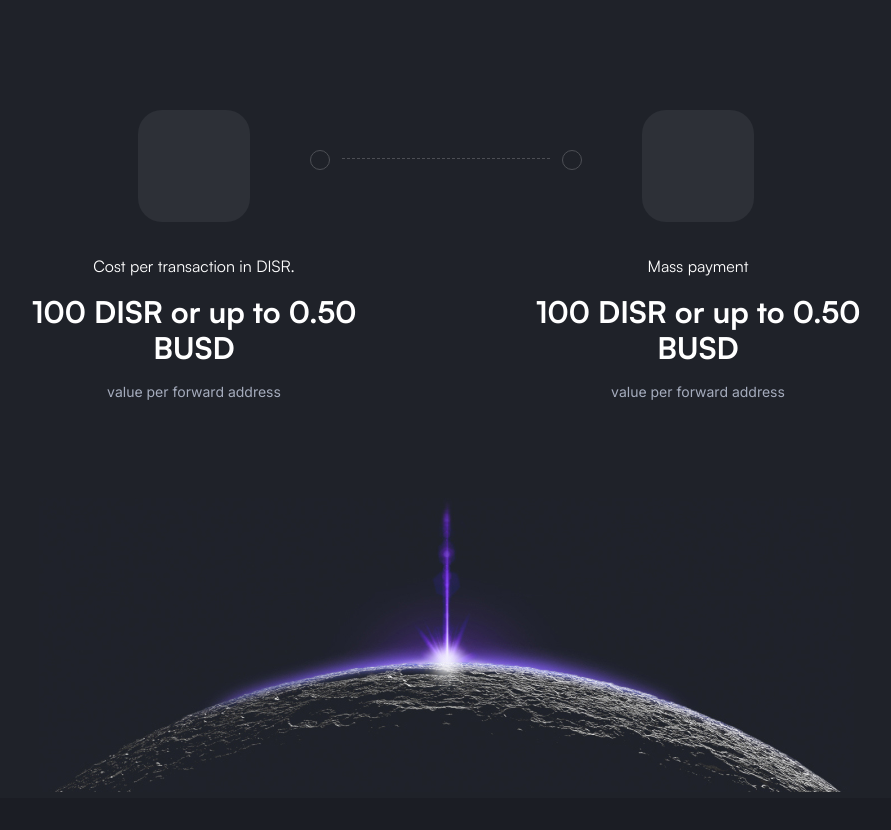
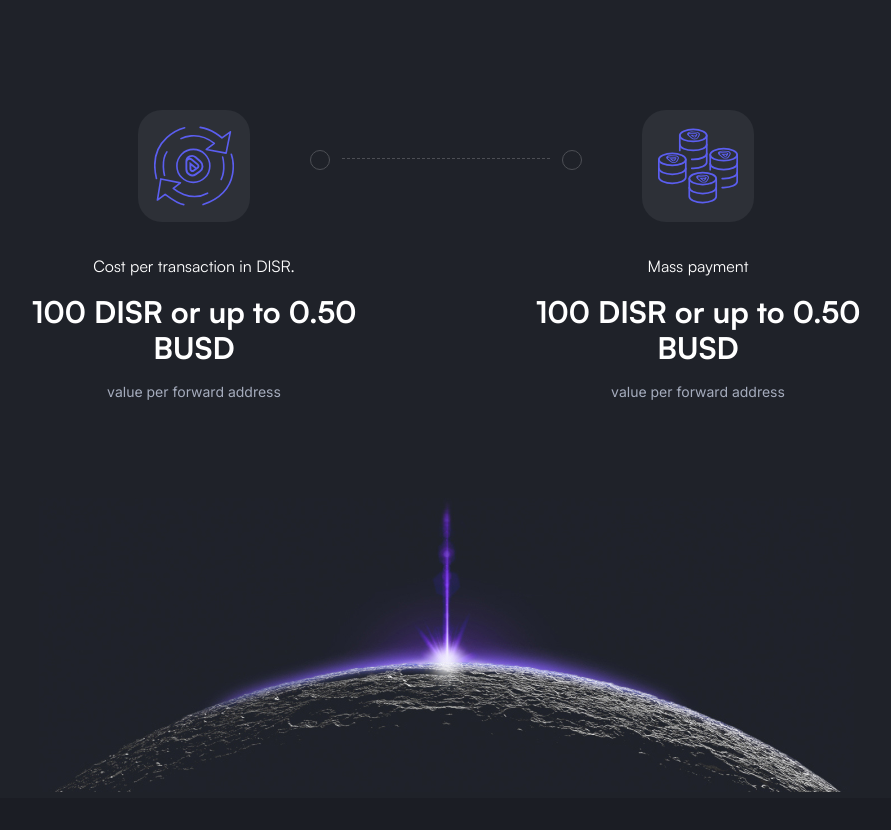
Before and after one commit to emilrichardo/disruptive.io, a Next.js app: page /tokenomics in a window 1280 px wide. Shown: the part 802-1632 px from the top of the page, without its empty margins (234-1125 px from the left). Built offline with nearby package versions, Linux system fonts and the light colour scheme.

Commit message:
tokwnomics

```diff
--- a/pages/tokenomics.js
+++ b/pages/tokenomics.js
@@ -60,13 +60,27 @@ export default function Tokenomics({locale}) {
                      </div>
                  </div>
                 <MoonItem
-                icon=""
+                icon={
+                    <Image
+                    className="inline-block"
+                    src="/icon-moon-1.svg"
+                    width={80}
+                    height={80}
+                    />
+                }
                 subHeading={locale == 'en'? "Cost per transaction in DISR." : "Costo por transacción en DISR."}
                 heading={locale == 'en' ? "100 DISR or up to 0.50 BUSD" : "100 DISR o hasta 0,50 BUSD"}
                 text={locale == 'en' ? "value per forward address": "por dirección de reenvío"}
                 />
                 <MoonItem
-                icon=""
+                icon={
+                    <Image
+                    className="inline-block"
+                    src="/icon-moon-2.svg"
+                    width={80}
+                    height={80}
+                    />
+                }
                 subHeading={locale == 'en' ?"Mass payment": "Pago masivo"}
                 heading={locale == 'en' ? "100 DISR or up to 0.50 BUSD": "  100 DISR o hasta 0,50 BUSD"}
                 text={locale == 'en' ? "value per forward address": "por dirección de envío"}
@@ -230,7 +244,7 @@ export  function MoonItem({icon,subHeading,heading,text}) {
     return(
         <div>
             <div className="text-left lg:text-center my-8 flex lg:flex-col items-center">
-                <div className=" bg-gray-dark rounded-3xl h-20 w-20 lg:w-28 lg:h-28 mr-4 lg:mr-0 lg:mb-8">
+                <div className=" bg-gray-dark rounded-3xl h-20 w-20 lg:w-28 lg:h-28 mr-4 lg:mr-0 lg:mb-8 flex justify-center items-center">
                     {icon}
                 </div>
                 <div className="inline-block w-2/3">
```
Also changed, not shown: public/icon-moon-1.svg (added), public/icon-moon-2.svg (added).
